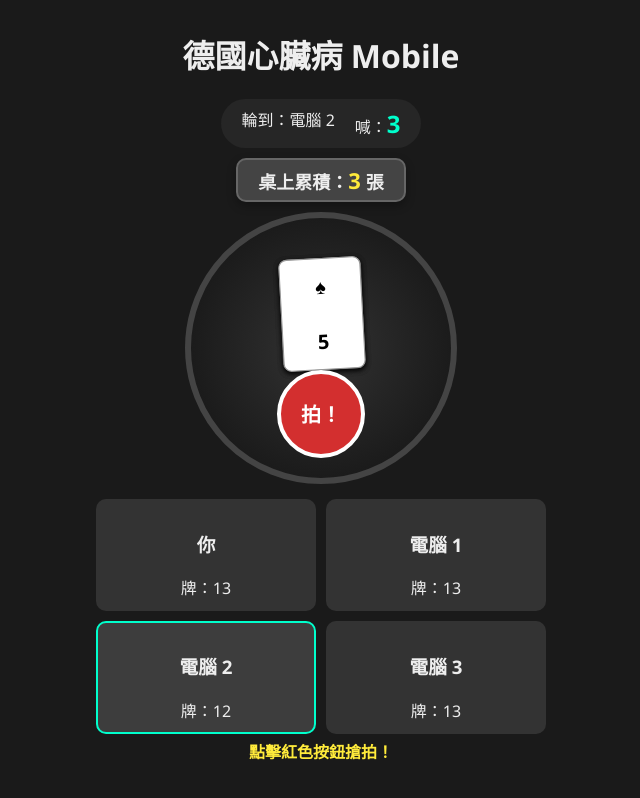
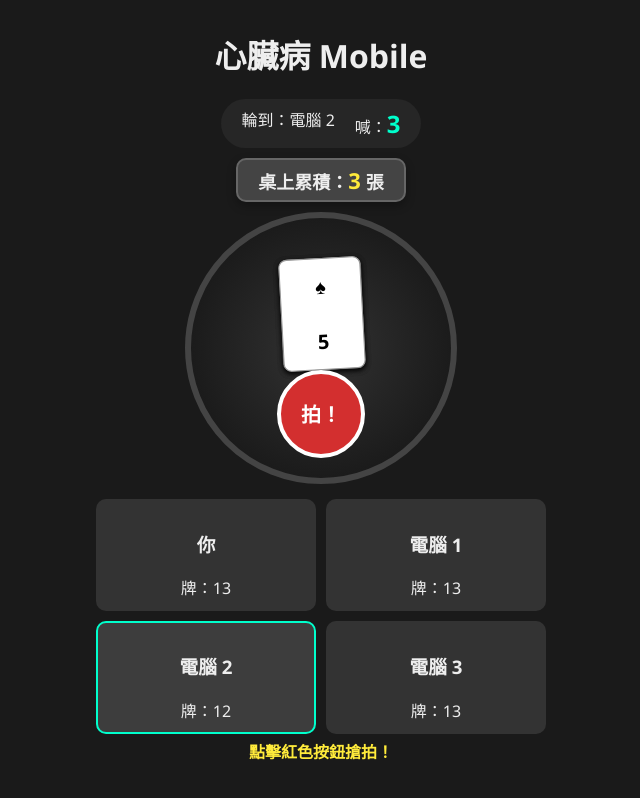
Before and after one commit to 1141RWD/3B332085, a plain HTML site: page card.html in a window 1280 px wide. Shown: the whole page, without its empty margins (319-959 px from the left). Drawn offline with Linux system fonts and the light colour scheme.

Commit message:
Update card.html

```diff
--- a/card.html
+++ b/card.html
@@ -3,7 +3,7 @@
 <head>
 <meta charset="UTF-8" />
 <meta name="viewport" content="width=device-width, initial-scale=1, maximum-scale=1, user-select=none" />
-<title>德國心臟病 Mobile：清晰版</title>
+<title>心臟病 Mobile</title>
 <style>
   :root {
     --primary-bg: #1a1a1a;
@@ -94,7 +94,7 @@
 </head>
 <body>
 
-<h1>德國心臟病 Mobile</h1>
+<h1>心臟病 Mobile</h1>
 
 <div id="status-bar">
   <div>輪到：<span id="pName">...</span></div>
```
